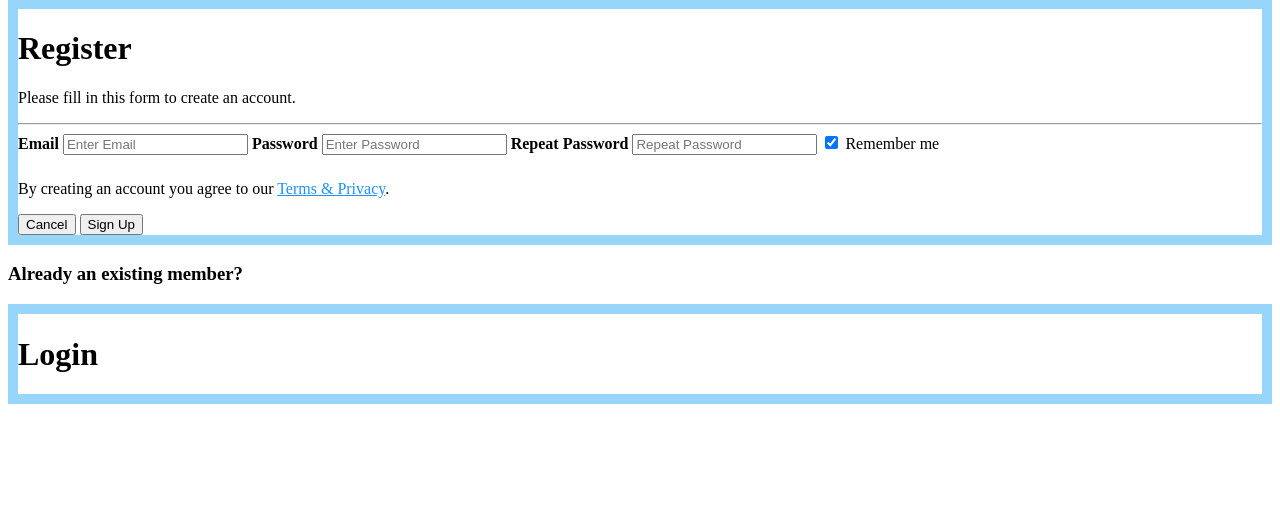
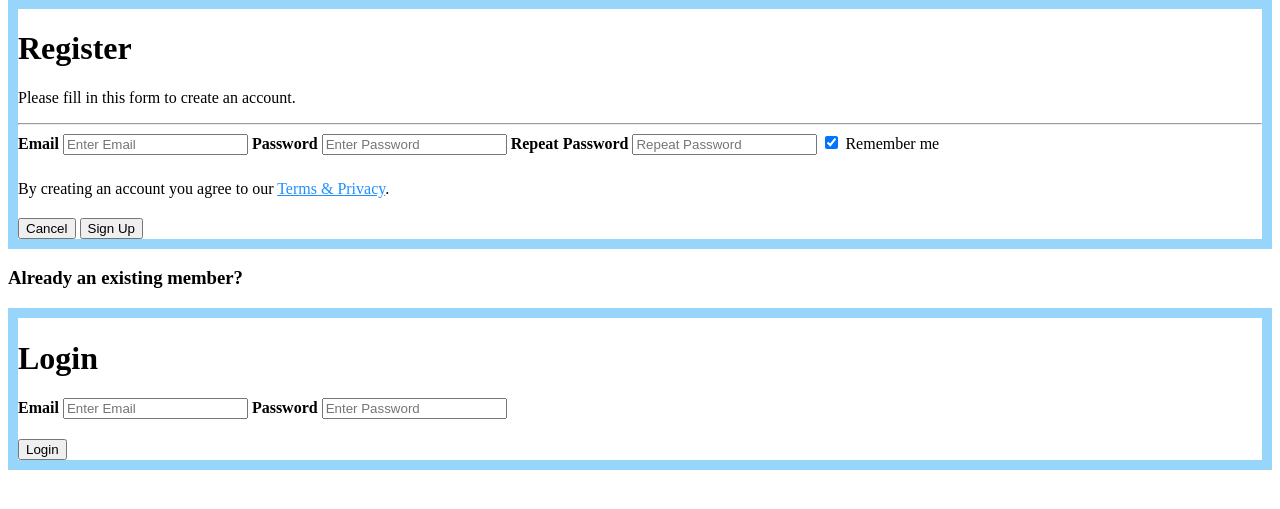
Before and after one commit to Anica1004/StudySwap, a PHP site: page / in a window 1280 px wide. Shown: the part 137-646 px from the top of the page. Run offline with PHP 8.4, Linux system fonts and the light colour scheme.

Commit message:
added text fields and login button

```diff
--- a/index.html
+++ b/index.html
@@ -53,7 +53,15 @@
     <form action="login.php" style="border:10px solid #97d5fb">
         <div class="container">
             <h1>Login</h1>
+            <label for="email"><b>Email</b></label>
+            <input type="text" placeholder="Enter Email" name="email" required>
+            <label for="psw"><b>Password</b></label>
+            <input type="password" placeholder="Enter Password" name="psw" required>
+
         </div>
+        <div class="clearfix">
+            <button type="submit" class="loginbtn">Login</button>
+          </div>
     </form>
 </body>
 </html>
--- a/style.css
+++ b/style.css
@@ -20,3 +20,7 @@ nav ul li:hover{
     background-color: rgb(197, 239, 247);
 
 }
+
+.clearfix {
+    margin-top: 20px;
+}
```
Also changed, not shown: login.php (+8 -0 lines), register.php (+8 -0 lines), 1 other file.
